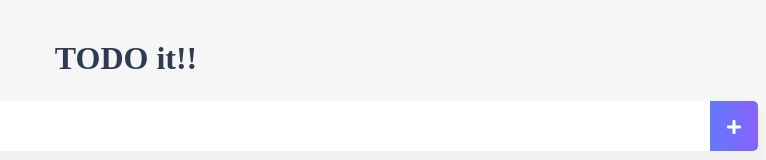
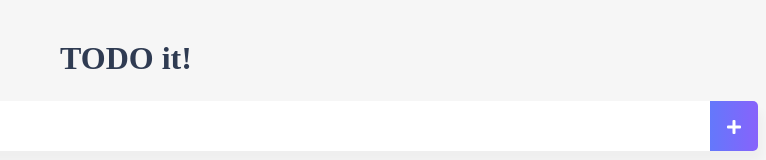
Before and after one commit to jiiihyee/Vue_todolist, a Vue app: page / in a window 1280 px wide. Shown: the top 160 px of the page, without its empty margins (514-1280 px from the left). Built offline with nearby package versions, Linux system fonts and the light colour scheme.

Commit message:
header 부분은 연습용이라서 다시 지움

```diff
--- a/src/components/TodoHeader.vue
+++ b/src/components/TodoHeader.vue
@@ -1,7 +1,6 @@
 <template>
   <header>
-    <!-- <h1>TODO it!</h1> -->
-    <h1>{{this.$store.state.headerText}}</h1>
+    <h1>TODO it!</h1>
   </header>
 </template>
 
--- a/src/store/store.js
+++ b/src/store/store.js
@@ -5,6 +5,6 @@ Vue.use(Vuex);
 
 export const store = new Vuex.Store({
    state:{
-       headerText:'TODO it!!'
+
    }
 });
```
